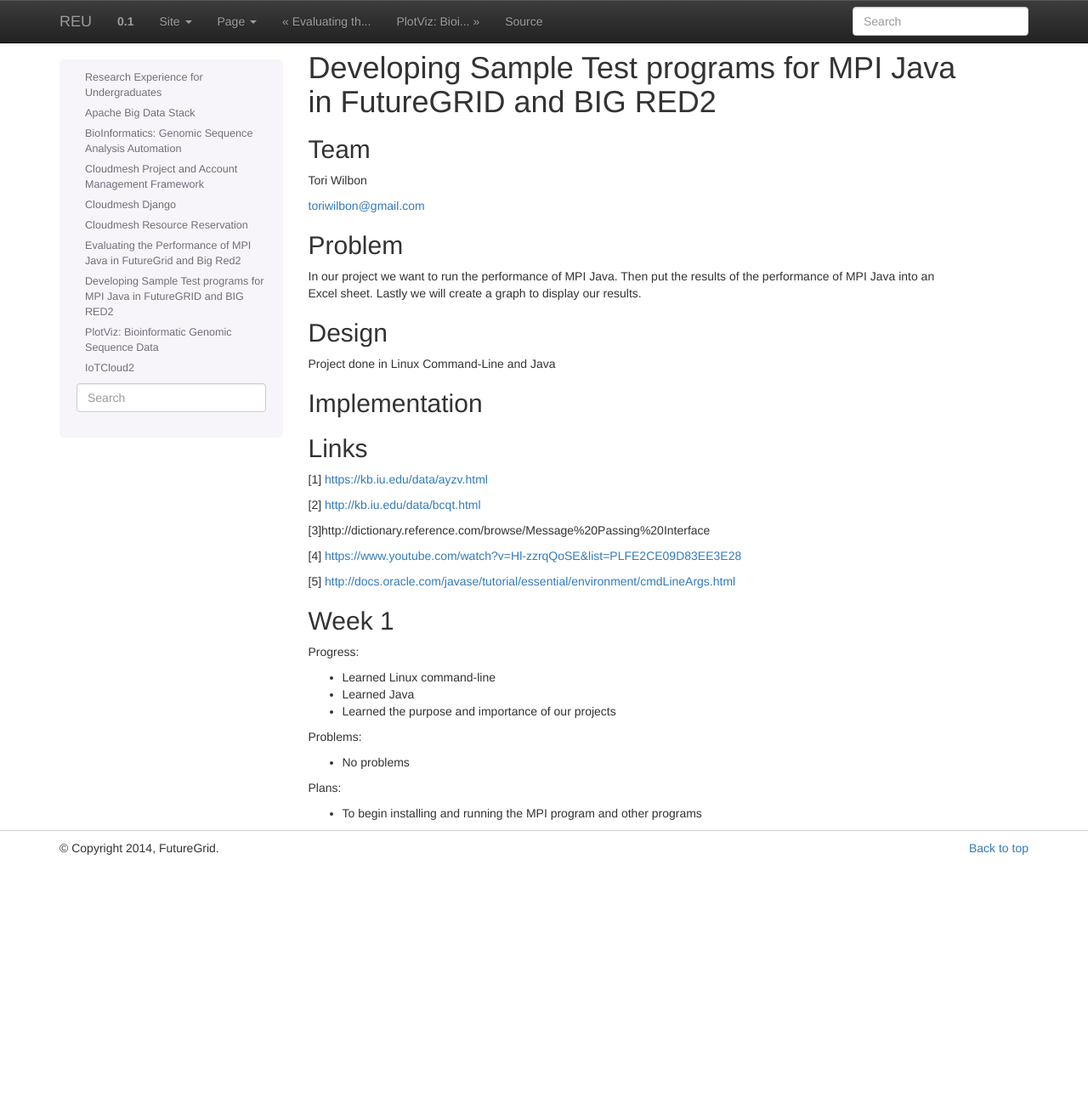
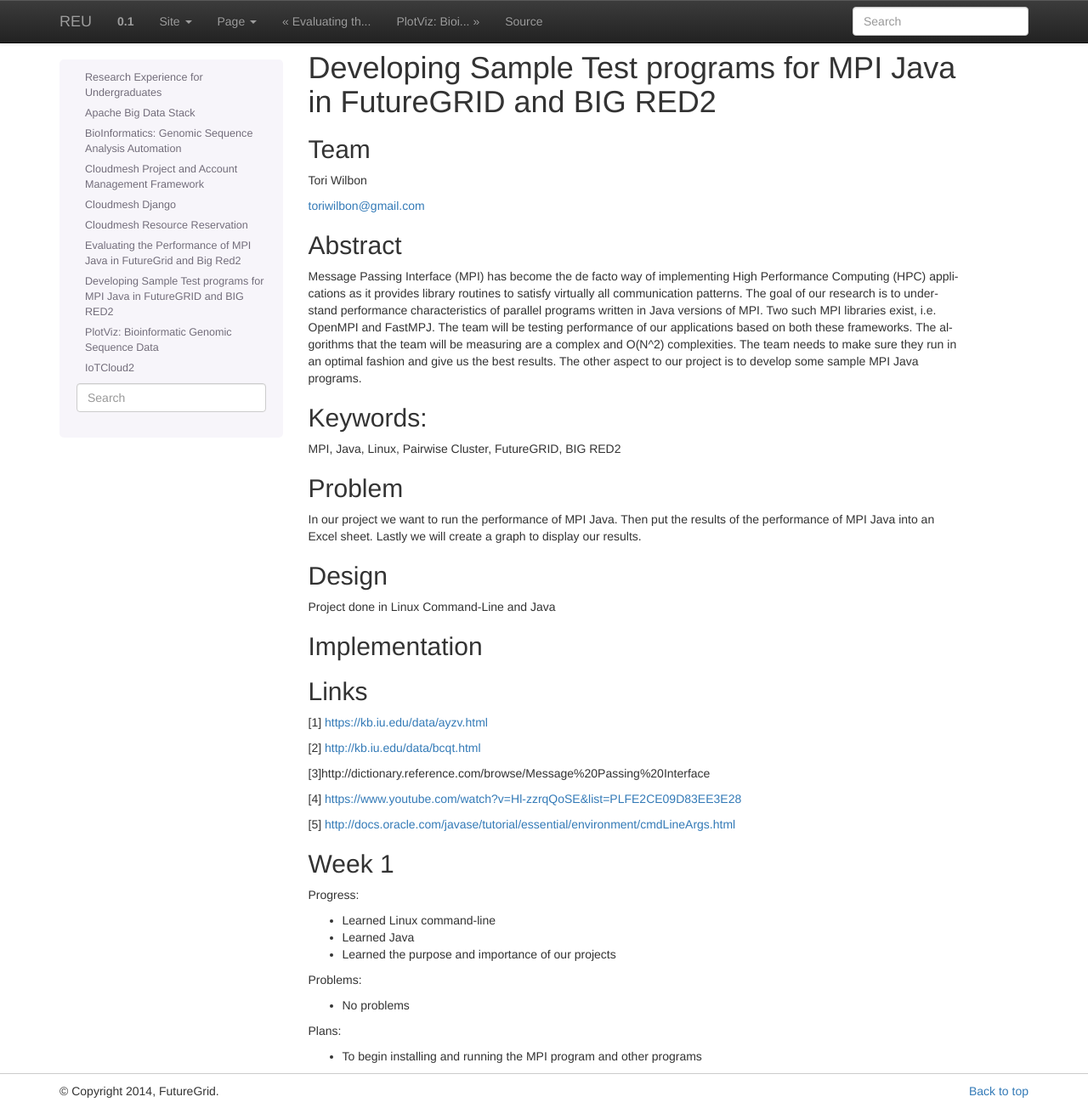
Before and after one commit to cloudmesh-project/reu-2014, a Sphinx documentation site: the page built from doc/source/projects/mpi-java-test.rst, in a window 1280 px wide and 1304 px high. Shown: the whole window at 85% size. Built offline with Sphinx 7.4.7, drawn with Linux system fonts in a browser that asks for light colours.

Commit message:
Update mpi-java-test.rst
Added Abstract

```diff
--- a/doc/source/projects/mpi-java-test.rst
+++ b/doc/source/projects/mpi-java-test.rst
@@ -6,6 +6,24 @@ Team
 Tori Wilbon
 
 toriwilbon@gmail.com
+
+Abstract
+----------------------------------------------------------------------
+Message Passing Interface (MPI) has become the de facto way of
+implementing High Performance Computing (HPC) applications as it
+provides library routines to satisfy virtually all communication
+patterns. The goal of our research is to understand performance
+characteristics of parallel programs written in Java versions of MPI.
+Two such MPI libraries exist, i.e. OpenMPI and FastMPJ. The team will
+be testing performance of our applications based on both these frameworks.
+The algorithms that the team will be measuring are a complex and O(N^2)
+complexities. The team needs to make sure they run in an optimal fashion
+and give us the best results. The other aspect to our project is to develop
+some sample MPI Java programs.
+
+Keywords:
+-----------------------------------------------------------------------
+MPI, Java, Linux, Pairwise Cluster, FutureGRID, BIG RED2
 
 Problem
 ----------------------------------------------------------------------
```
